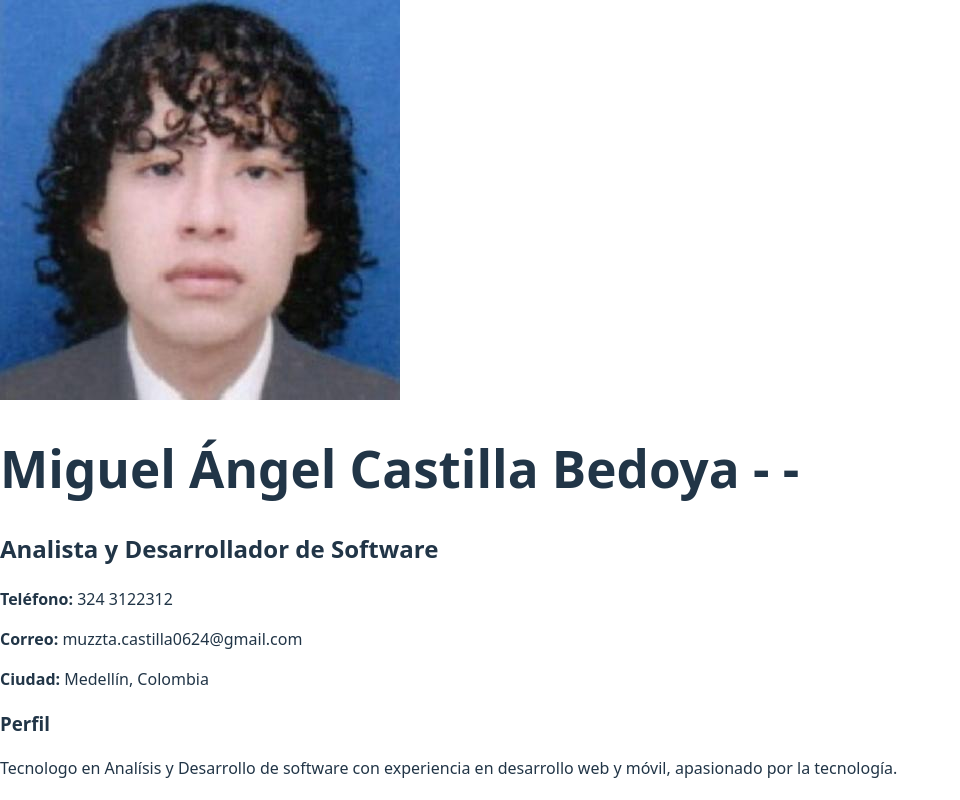
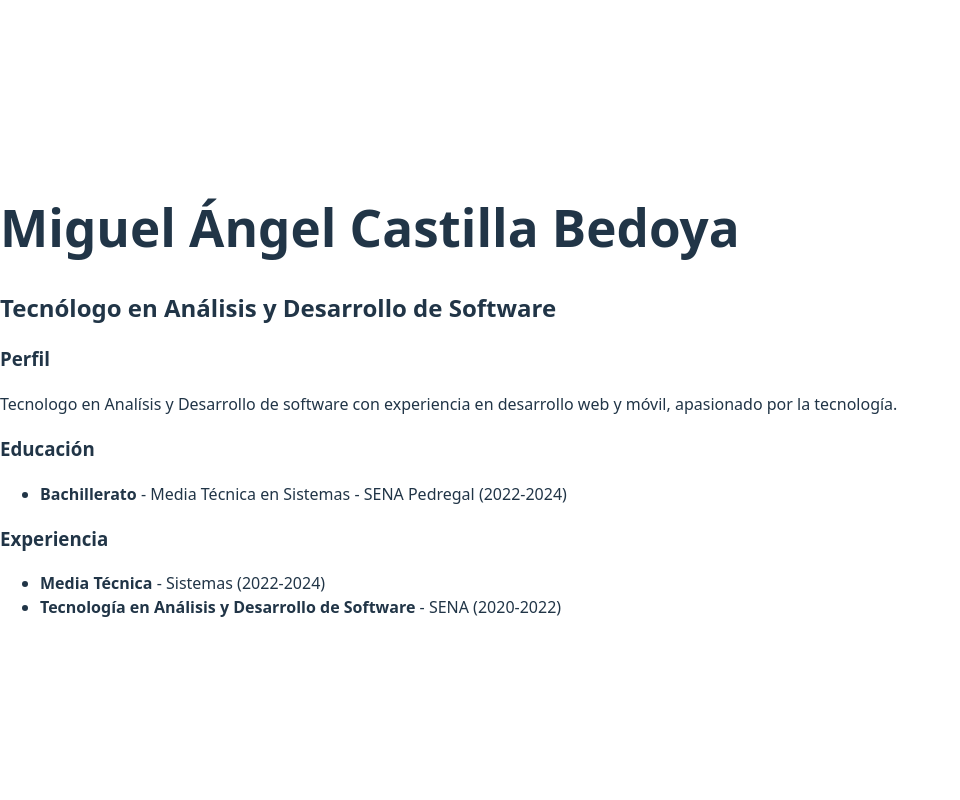
Before and after one commit to Macabe-ai/proyecto-react, a React (Vite) app in the folder vite-project/: page / in a window 1280 px wide. Shown: the top 800 px of the page, without its empty margins (0-960 px from the left). Built offline with nearby package versions, Linux system fonts and the light colour scheme.

Commit message:
feat: componente CabeceraCV ahora recibe props

```diff
--- a/vite-project/src/components/cabeceraCV.jsx
+++ b/vite-project/src/components/cabeceraCV.jsx
@@ -1,20 +1,8 @@
-export default function CabeceraCV() {
+export default function CabeceraCV({ nombre, profesion }) {
   return (
     <header className="cv-header">
-      <img
-        src="./public/img/perfil.jpg"
-        alt="Foto de perfil"
-        className="profile-pic"
-      />
-
-      <h1 className="cv-name">Miguel Ángel Castilla Bedoya - -</h1>
-      <h2 className="cv-title">Analista y Desarrollador de Software</h2>
-
-      <div className="cv-contact">
-        <p><strong>Teléfono:</strong> 324 3122312</p>
-        <p><strong>Correo:</strong> muzzta.castilla0624@gmail.com</p>
-        <p><strong>Ciudad:</strong> Medellín, Colombia</p>
-      </div>
+      <h1>{nombre}</h1>
+      <h2>{profesion}</h2>
     </header>
   );
 }
```
